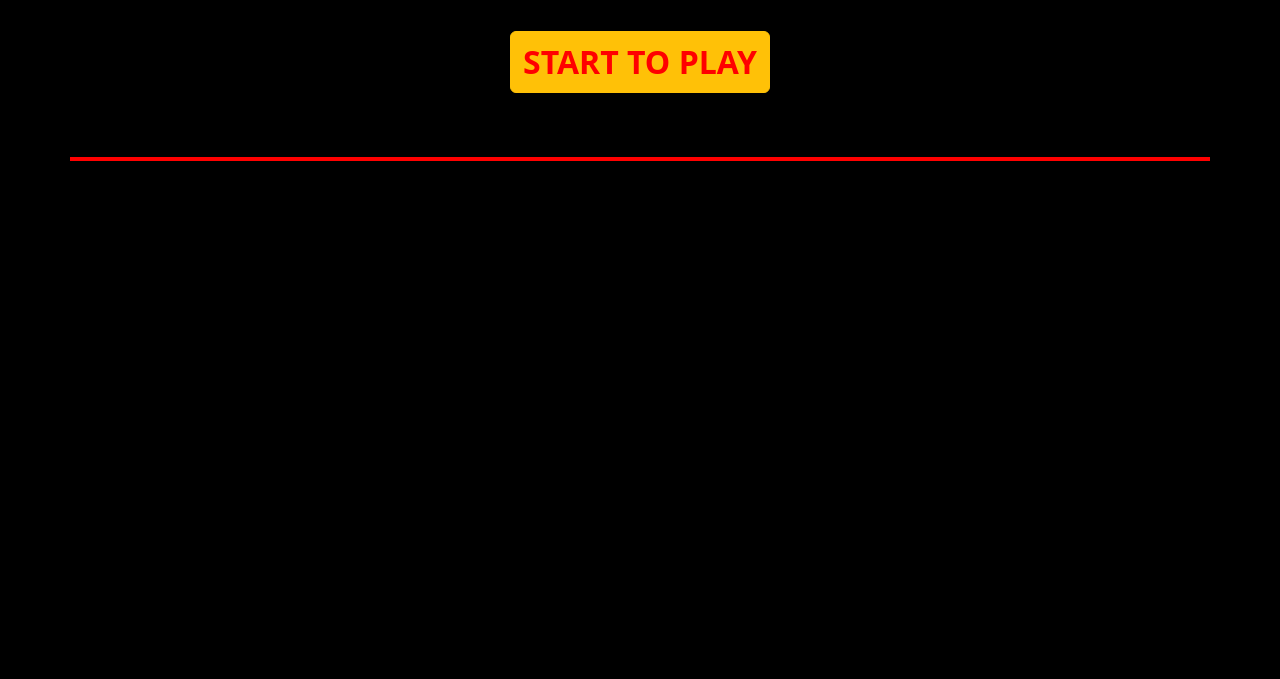
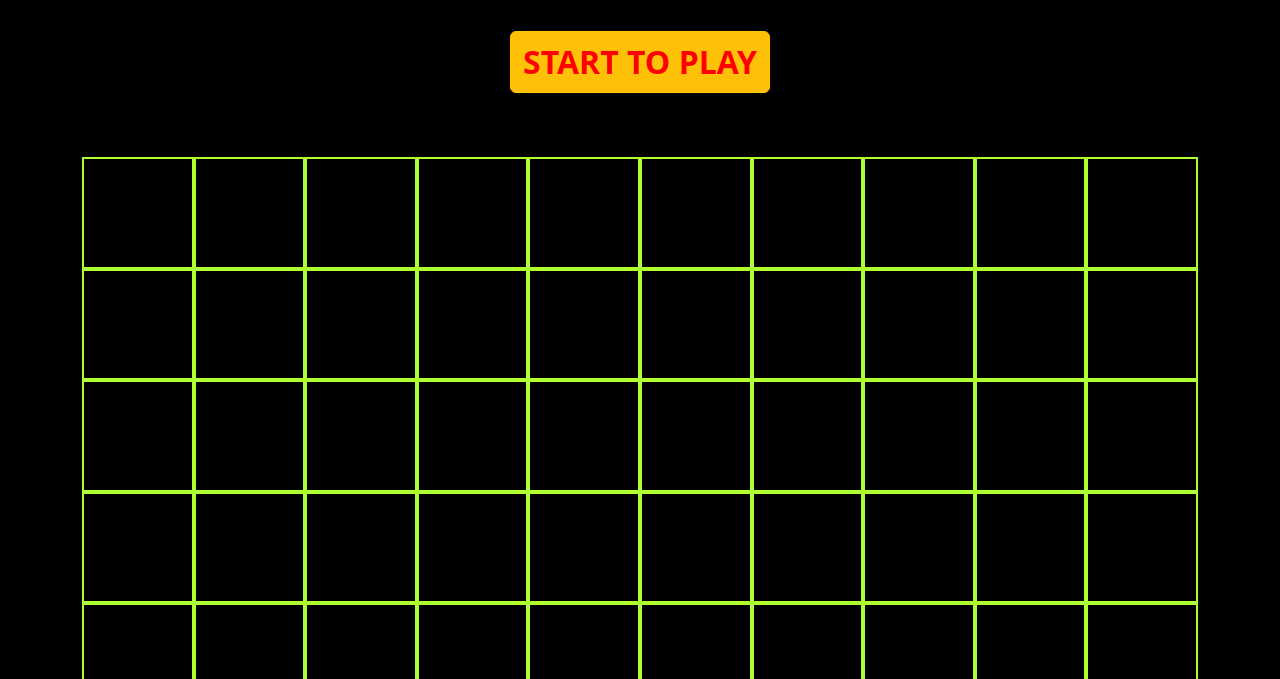
Before and after one commit to Cianuro-83/js-campominato-grid, a plain HTML site: page index.html in a window 1280 px wide. Both pictures are taken after a click on the button "START TO PLAY". Shown: the part 121-800 px from the top of the page. Drawn offline with nearby package versions, Linux system fonts and the light colour scheme.

Commit message:
FEAT:  elementi in dom con classe e style in line

```diff
--- a/css/style.css
+++ b/css/style.css
@@ -21,7 +21,6 @@ GRIGLIA
 #griglia {
   display: flex;
   flex-wrap: wrap;
-  border: 2px solid red;
 }
 
 #griglia > .cella {
--- a/js/myscript.js
+++ b/js/myscript.js
@@ -22,7 +22,8 @@ playBtnElement.addEventListener("click", function () {
     console.log(index);
     let cellElement = document.createElement("div");
     cellElement.classList.add("cella");
-    cellElement = `ciao`;
+    grigliaElement.append(cellElement);
+    cellElement.style["width"] = "calc(100% / " + gridSize + ")";
     console.log(cellElement);
     // CHIUSURA CICLO FOR
   }
```
